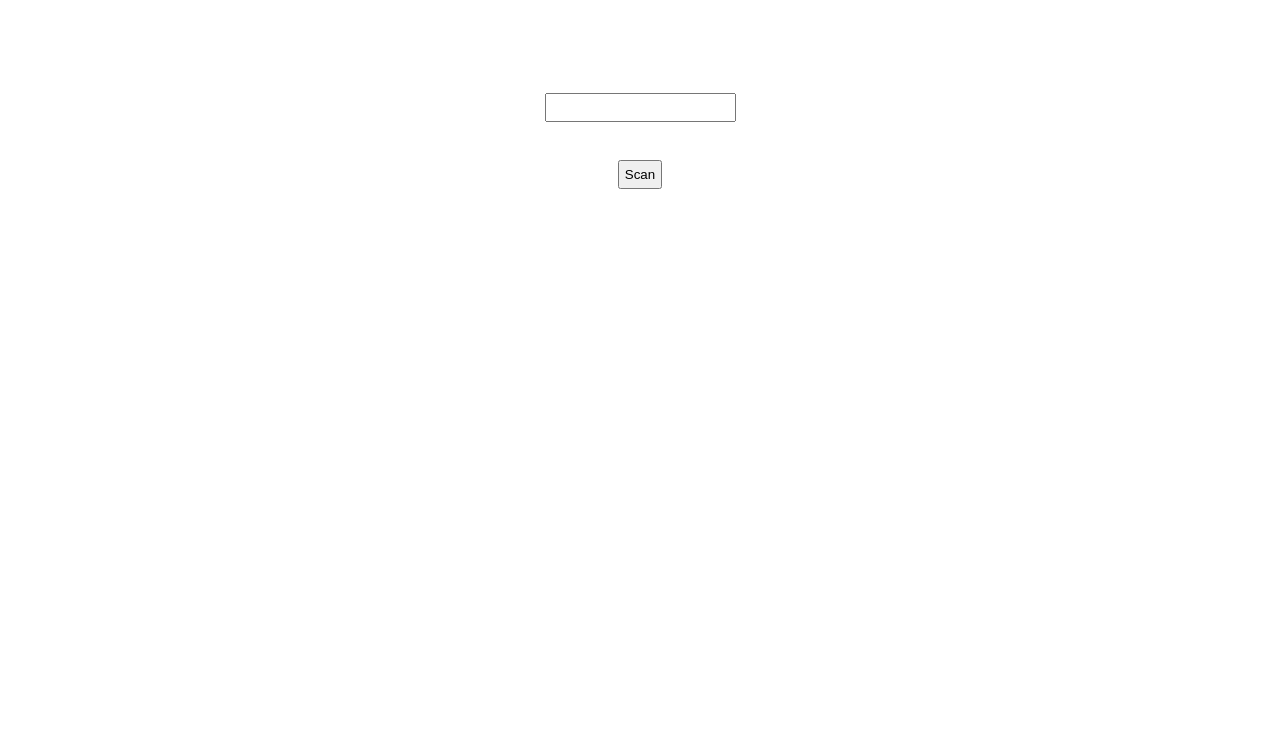
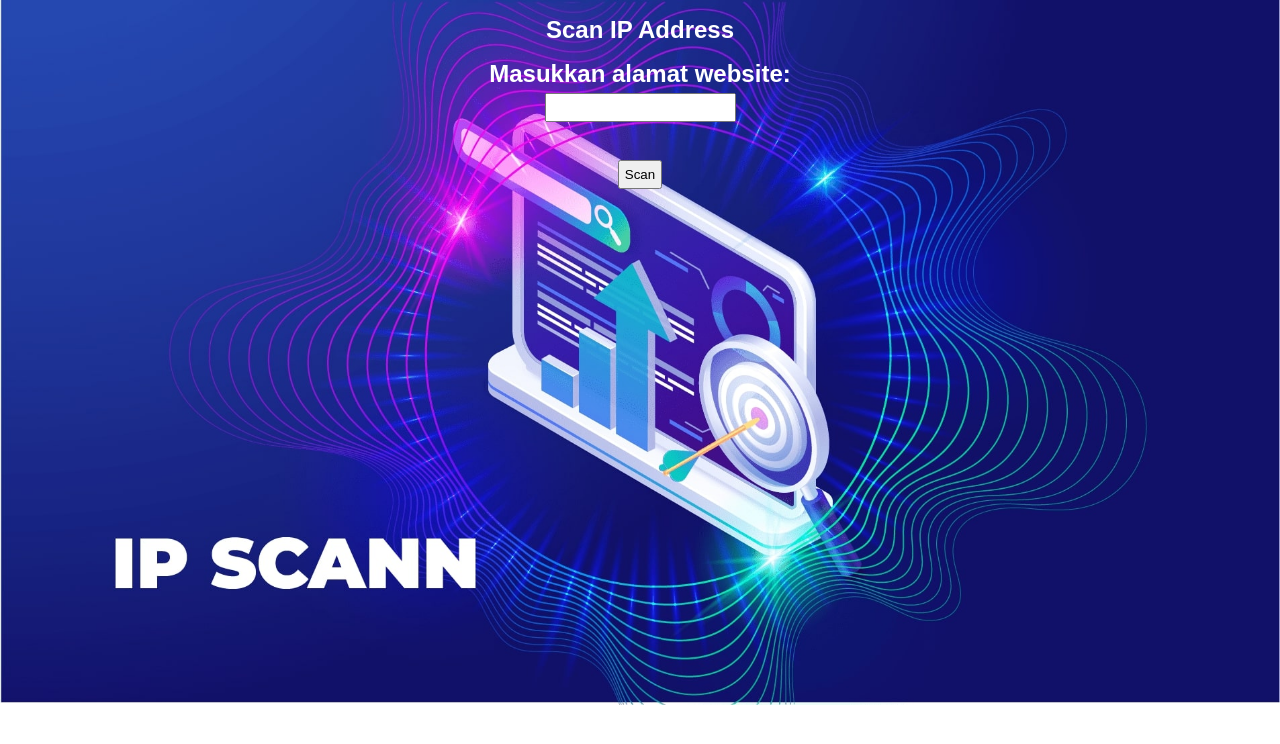
Before and after one commit to geraldnael/jarkom, a plain HTML site: page index1.html in a window 1280 px wide. Drawn offline with Linux system fonts and the light colour scheme.

Commit message:
Update style1.css

```diff
--- a/style1.css
+++ b/style1.css
@@ -8,7 +8,7 @@ body {
   text-align: center;
   color: white;
   font-size: 24px;
-  background-image: url("/static/image.jpg");
+  background-image: url("/image.jpg");
   background-repeat: no-repeat;
   background-size: cover;
 }
```
